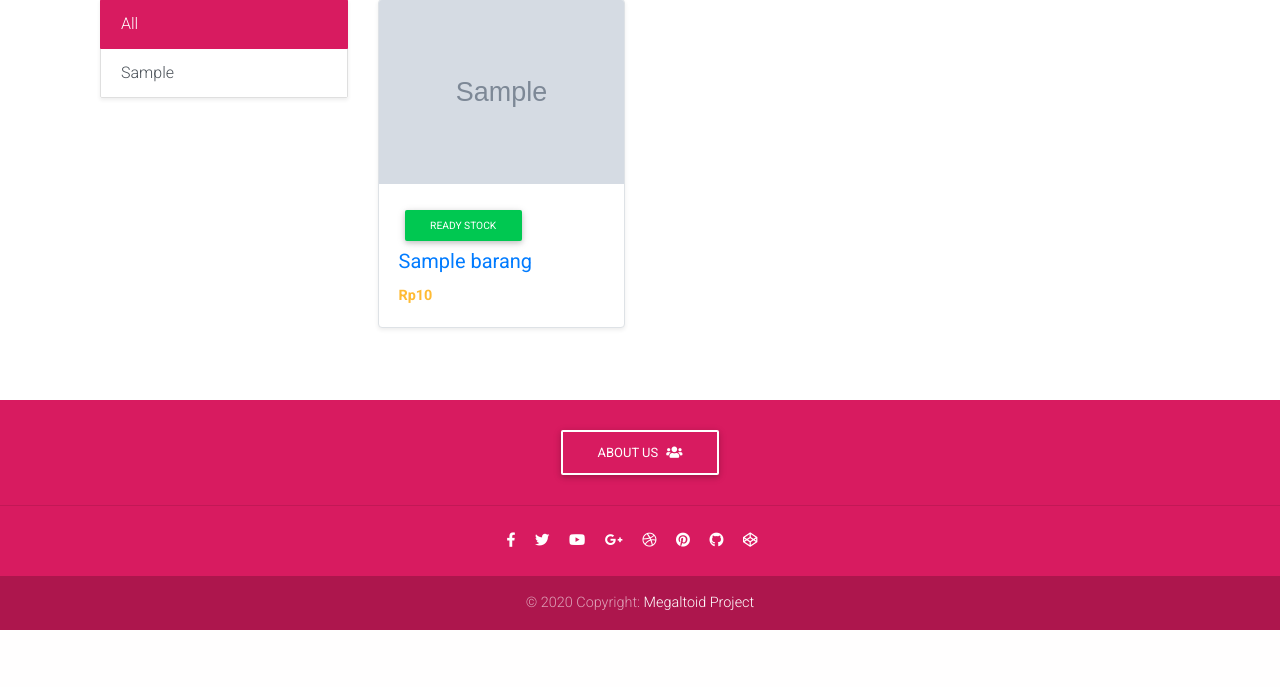
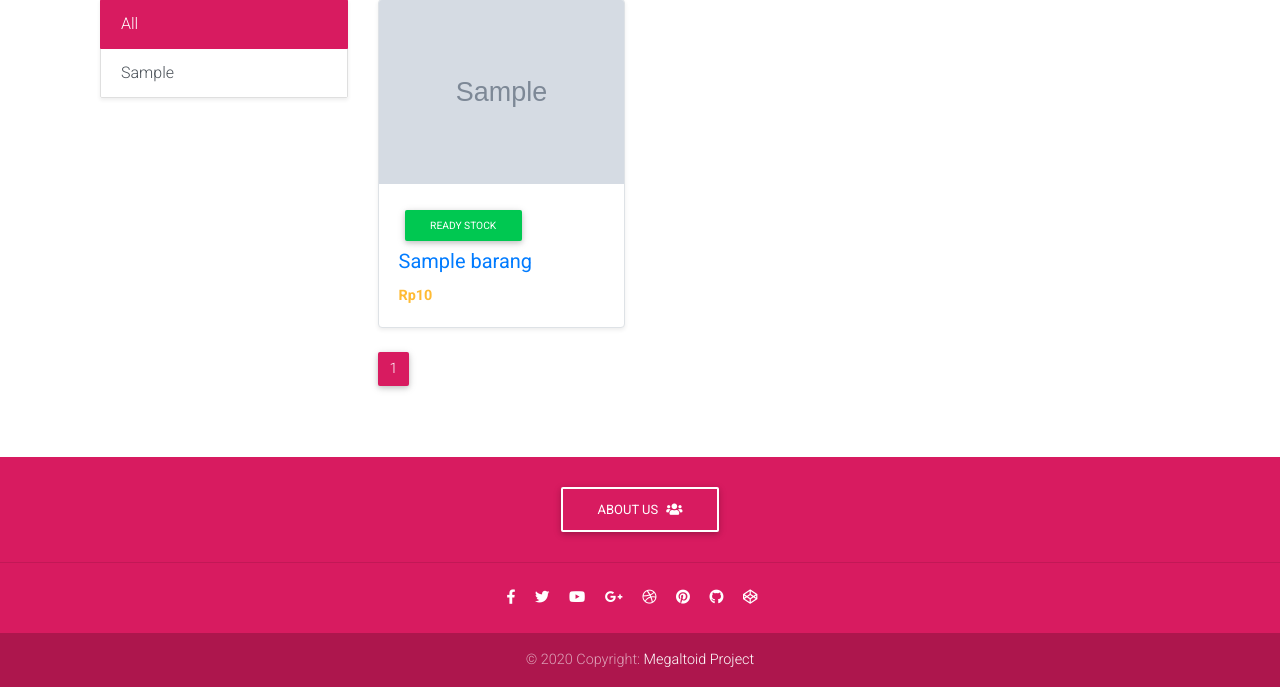
Before and after one commit to dickyhermawan12/megaltoid-web, a PHP site: page /myproject/index.php in a window 1280 px wide. Shown: the part 760-1447 px from the top of the page. Before the commit the page ends 1390 px from the top, so only its background shows below. Run offline with PHP 8.4, Linux system fonts and the light colour scheme; tables that the repository leaves empty or names only in its code hold one stand-in row (values such as "Sample post"); grey boxes marked "Sample" are stand-in pictures; some libraries are stand-ins or nearby versions.

Commit message:
menambah pagination index.php

```diff
--- a/function/helper.php
+++ b/function/helper.php
@@ -58,12 +58,18 @@
         $mulaiPagination = 1;
         $batasAkhirPagination = $total_halaman;
 
+        if ($url=="index.php"){
+            $modurl = "$url?pagination";
+        } else {
+            $modurl = "$url&pagination";
+        }
+
 
         echo "<ul class='pagination pg-red-accent'>";
 
         if($pagination > 1){
             $prev = $pagination - 1;
-            echo "<li class='page-item'><a class='page-link' href='".BASE_URL."$url&pagination=$prev'> Previous </a></li>";
+            echo "<li class='page-item'><a class='page-link' href='".BASE_URL."$modurl=$prev'> Previous </a></li>";
         }
 
         if($total_halaman >= $batasJumlahHalaman){
@@ -79,15 +85,15 @@
 
         for($i = $mulaiPagination; $i <= $batasAkhirPagination; $i++){
             if($pagination == $i){
-                echo "<li class='page-item active'><a class='page-link' href='".BASE_URL."$url&pagination=$i'>$i<span class='sr-only'>(current)</span></a></li>";
+                echo "<li class='page-item active'><a class='page-link' href='".BASE_URL."$modurl=$i'>$i<span class='sr-only'>(current)</span></a></li>";
             }else{
-                echo "<li class='page-item'><a class='page-link' href='".BASE_URL."$url&pagination=$i'>$i</a></li>";
+                echo "<li class='page-item'><a class='page-link' href='".BASE_URL."$modurl=$i'>$i</a></li>";
             }
         }
 
         if($pagination < $total_halaman){
             $next = $pagination + 1;
-            echo "<li class='page-item'><a class='page-link' href='".BASE_URL."$url&pagination=$next'> Next </a></li>";
+            echo "<li class='page-item'><a class='page-link' href='".BASE_URL."$modurl=$next'> Next </a></li>";
         }
 
         echo "</ul>";
--- a/index.php
+++ b/index.php
@@ -6,6 +6,8 @@
 
     $page = isset($_GET['page']) ? $_GET['page'] : false;
     $kategori_id = isset($_GET['kategori_id']) ? $_GET['kategori_id'] : false;
+
+    $pagination = isset($_GET["pagination"]) ? $_GET["pagination"] : 1;
 
     $user_id = isset($_SESSION['user_id']) ? $_SESSION['user_id'] : false;
     $nama = isset($_SESSION['nama']) ? $_SESSION['nama'] : false;
--- a/main.php
+++ b/main.php
@@ -50,13 +50,17 @@
         <div class="col-sm-9">
             <?php
 
+                $data_per_halaman = 6;
+                $mulai_dari = ($pagination-1) * $data_per_halaman;
+
 				if($kategori_id){
 					$kategori_id = "AND kategori_id='$kategori_id'";
 				}
 
-                $query = mysqli_query($koneksi, "SELECT * FROM barang WHERE status='on' $kategori_id ORDER BY rand() DESC LIMIT 9");
+                $query = mysqli_query($koneksi, "SELECT * FROM barang WHERE status='on' $kategori_id ORDER BY barang_id DESC LIMIT $mulai_dari, $data_per_halaman");
 
-				$no=1;
+                $no=1;
+                echo "<div>";
 				while($row=mysqli_fetch_assoc($query)){
 
 					if($no%3==1){
@@ -87,7 +91,14 @@
                         echo "</div>";
                     }
                     $no++;
-				}
+                }
+                echo "</div>";
+
+                echo "<div>";
+                $queryHitungCard = mysqli_query($koneksi, "SELECT * FROM barang WHERE status='on'");
+                pagination($queryHitungCard, $data_per_halaman, $pagination, "index.php");
+                echo "</div>";
+
 			?>
 
         </div>
```
Also changed, not shown: module/pesanan/list.php (+4 -4 lines).
